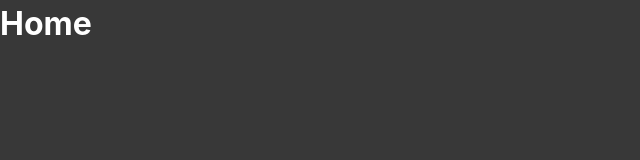
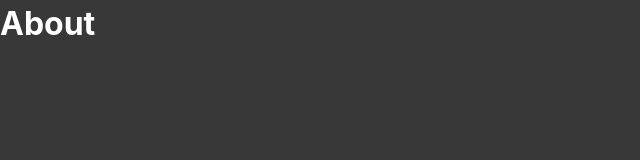
Before and after one commit to jady-sm-godoi/tutorial-react-router-dom, a React (Vite) app: page /about in a window 1280 px wide. Shown: the top 160 px of the page, without its empty margins (0-640 px from the left). Built offline with nearby package versions, Linux system fonts and the light colour scheme.

Commit message:
React Router Dom V6: BrowserRouter Routes Router

```diff
--- /dev/null
+++ b/src/components/About/index.tsx
@@ -0,0 +1,9 @@
+import './style.css'
+
+export const About = () => {
+  return (
+    <div>
+      <h1>About</h1>
+    </div>
+  );
+};
--- a/src/main.tsx
+++ b/src/main.tsx
@@ -1,10 +1,19 @@
-import React from 'react'
-import ReactDOM from 'react-dom/client'
-import './styles/global.css'
-import { Home } from './components/Home'
+import React from "react";
+import ReactDOM from "react-dom/client";
+import { Home } from "./components/Home";
+import { About } from "./components/About";
 
-ReactDOM.createRoot(document.getElementById('root') as HTMLElement).render(
+import { BrowserRouter, Routes, Route } from "react-router-dom";
+
+import "./styles/global.css";
+
+ReactDOM.createRoot(document.getElementById("root") as HTMLElement).render(
   <React.StrictMode>
-    <Home />
-  </React.StrictMode>,
-)
+    <BrowserRouter>
+      <Routes>
+        <Route path="/" element={<Home />} />
+        <Route path="/about" element={<About />} />
+      </Routes>
+    </BrowserRouter>
+  </React.StrictMode>
+);
```
Also changed, not shown: src/components/Menu/index.tsx (added, +17 -0 lines), src/components/About/style.css (added), src/components/Menu/style.css (added).
